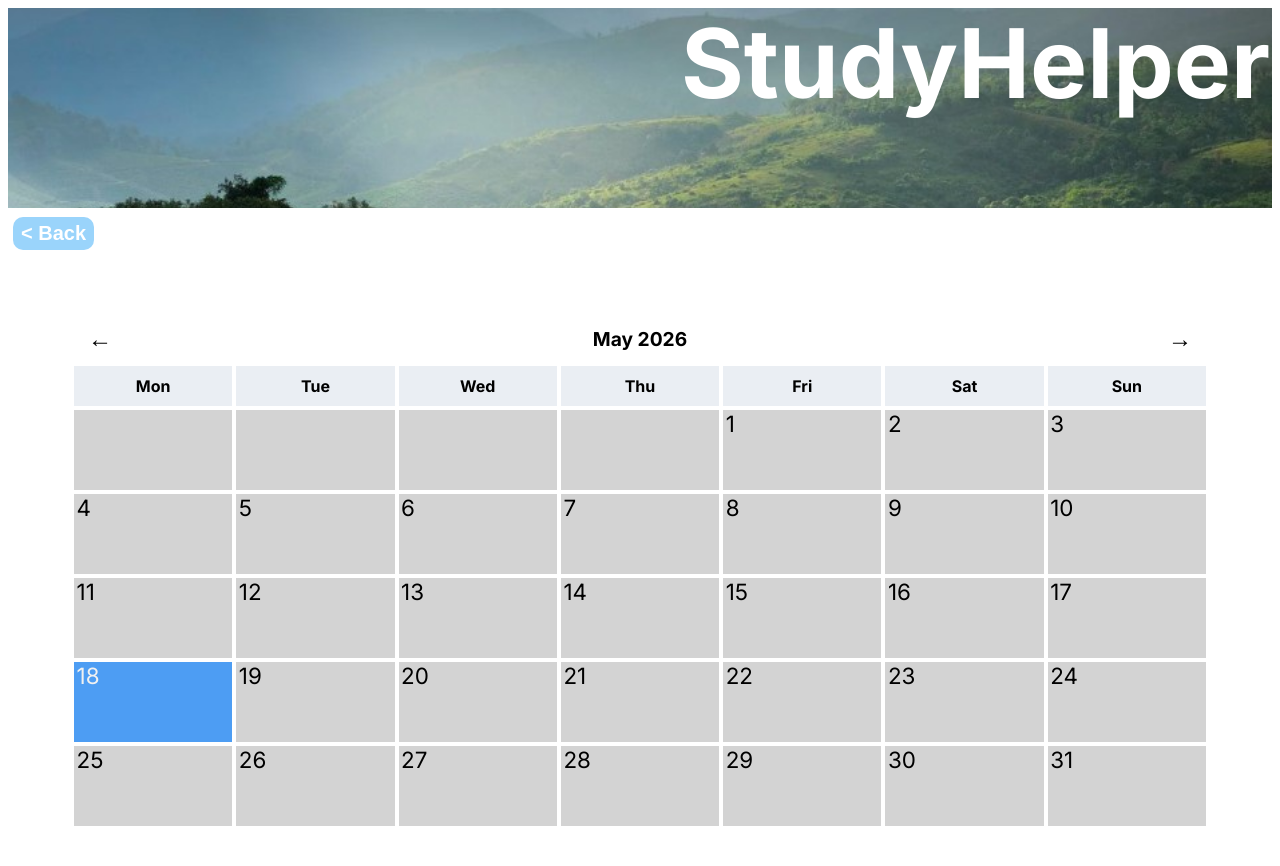
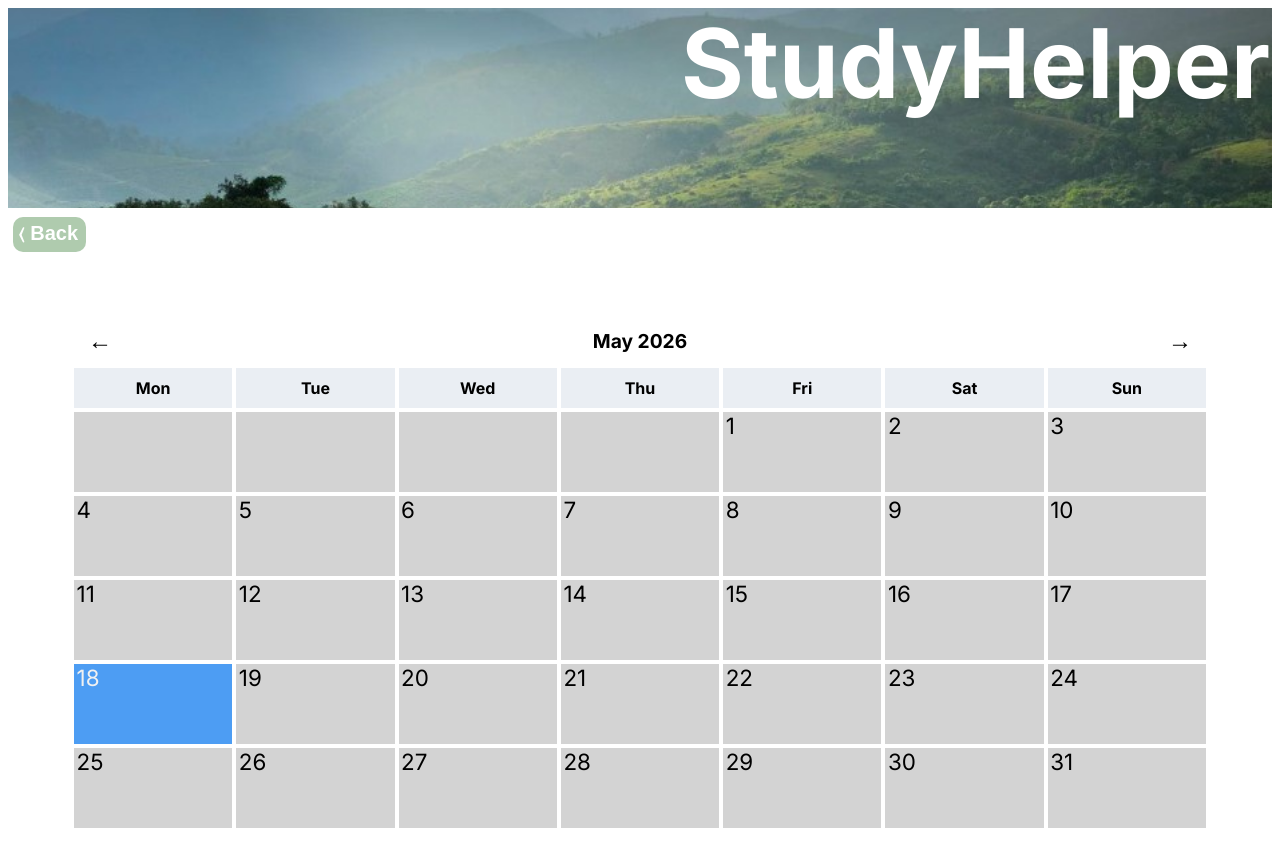
Before and after one commit to mary4844/Studyhelper, a plain HTML site: page frontend/calendar.html in a window 1280 px wide. Drawn offline with Linux system fonts and the light colour scheme.

Commit message:
la till back-button

```diff
--- a/frontend/calendar.html
+++ b/frontend/calendar.html
@@ -4,8 +4,9 @@
         <meta charset="UTF-8" name="viewport" content="width=device-width, initial-scale=1.0">
         <title>StudyHelper calendar</title>
 
-        <link rel="stylesheet" href="/stylesheets/pageTop.css">
-        <link rel="stylesheet" href="/stylesheets/calendar.css">
+        <link rel="stylesheet" href="stylesheets/pageTop.css">
+        <link rel="stylesheet" href="stylesheets/calendar.css">
+        <link rel="stylesheet" href="stylesheets/backbtn.css">
 
         <link rel="preconnect" href="https://fonts.googleapis.com">
         <link rel="preconnect" href="https://fonts.gstatic.com" crossorigin>
@@ -21,7 +22,7 @@
 
         <div class="header">
             <a href="startpage.html">
-                <button id="back-btn">&lt; Back</button>
+                <button id="back-btn">〈 Back</button>
             </a>
         </div>
 
--- /dev/null
+++ b/frontend/stylesheets/backbtn.css
@@ -0,0 +1,15 @@
+#back-btn {
+    display: inline-block;
+    background: #74a57292;
+    border: none;
+    border-radius: 10px;
+    margin-top: 5px;
+    margin-left: 5px;
+    padding-top: 5px;
+    padding-bottom: 5px;
+    padding-left: 5px;
+    padding-right: 8px;
+    font-weight: bold;
+    font-size: 20px;
+    color: white;
+}
--- a/frontend/stylesheets/calendar.css
+++ b/frontend/stylesheets/calendar.css
@@ -13,19 +13,6 @@ button {
 .header {
     display: flex;
     justify-content: start;
-}
-
-#back-btn {
-    display: inline-block;
-    background: #9ad4fb;
-    border: none;
-    border-radius: 10px;
-    margin-top: 5px;
-    margin-left: 5px;
-    padding: 5px 8px;
-    font-weight: bold;
-    font-size: 20px;
-    color: white;
 }
 
 .calendar {
```
Also changed, not shown: frontend/boardpage.html (+6 -1 lines).
